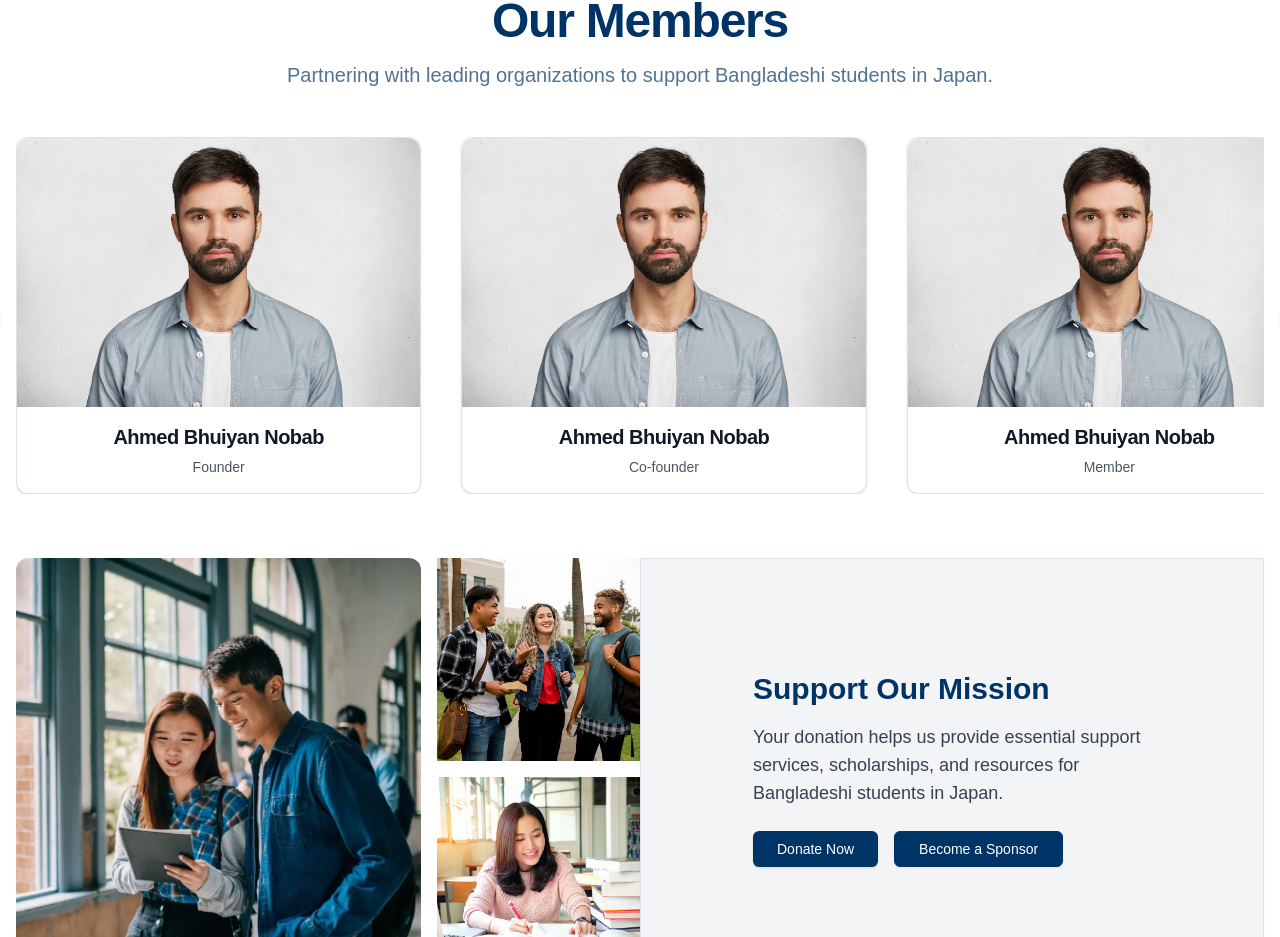
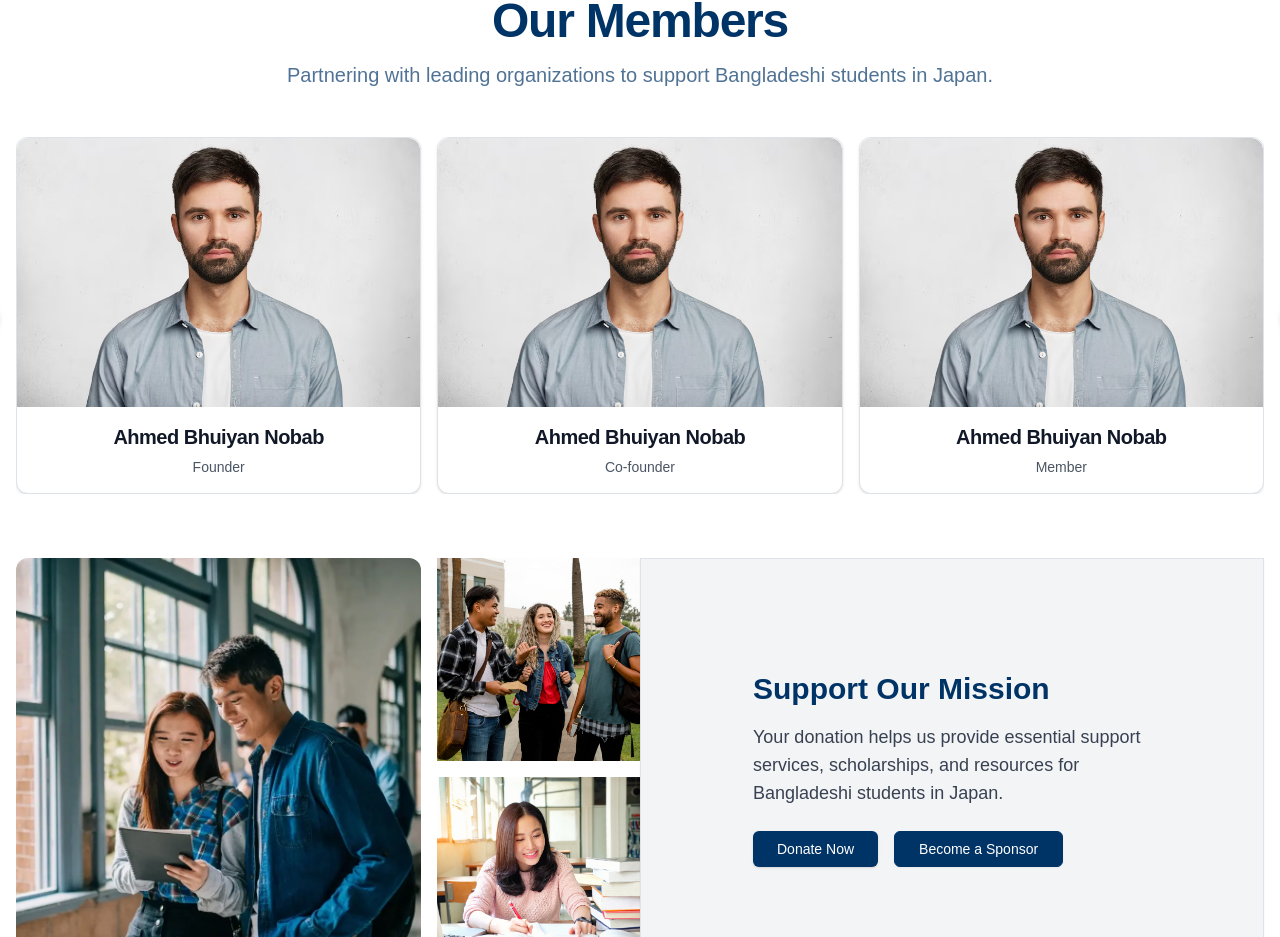
Before and after one commit to sakib-xrz/bssaj-frontend, a Next.js app: page / in a window 1280 px wide. Shown: the part 2343-3280 px from the top of the page. Built offline with nearby package versions, Linux system fonts and the light colour scheme.

Commit message:
our members updated

```diff
--- a/app/(public)/_components/our-members.tsx
+++ b/app/(public)/_components/our-members.tsx
@@ -66,8 +66,9 @@ const OurMembers: React.FC = () => {
           align: "start",
           loop: true,
         }}
+        className="w-full"
       >
-        <CarouselContent className="gap-6">
+        <CarouselContent className="-ml-4">
           {memberCards.map((member, index) => (
             <CarouselItem
               key={index}
```
